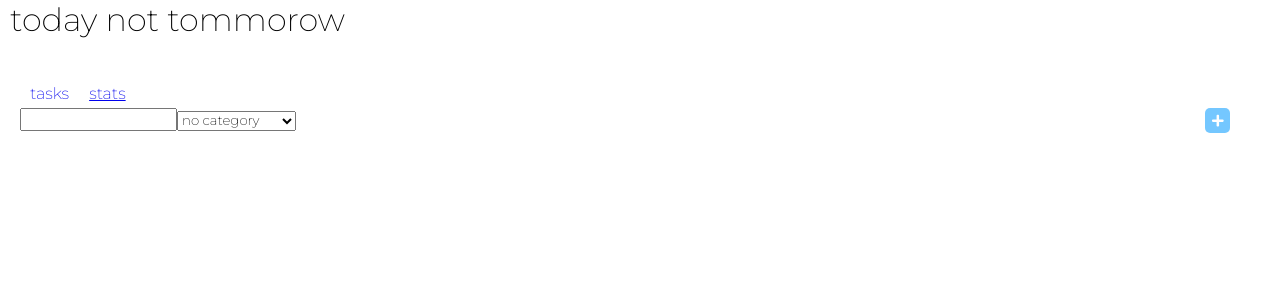
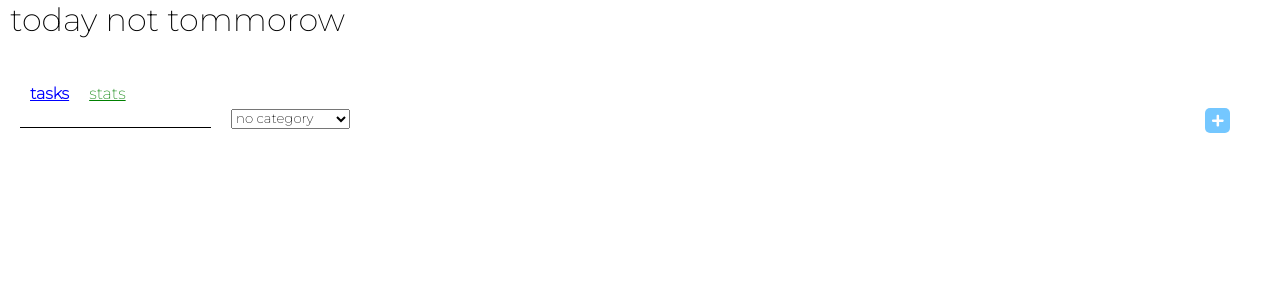
Before and after one commit to ikota2/today-not-tommorow, a React (Create React App) app: page / in a window 1280 px wide. Shown: the top 300 px of the page. Built offline with nearby package versions, Linux system fonts and the light colour scheme.

Commit message:
navLink and activeClassName, css

```diff
--- a/package.json
+++ b/package.json
@@ -13,7 +13,8 @@
     "react": "^16.13.1",
     "react-dom": "^16.13.1",
     "react-router-dom": "^5.2.0",
-    "react-scripts": "3.4.3"
+    "react-scripts": "3.4.3",
+    "redux": "^4.0.5"
   },
   "scripts": {
     "start": "react-scripts start",
--- a/src/components/Form/form.css
+++ b/src/components/Form/form.css
@@ -1,16 +1,20 @@
+@import url("https://fonts.googleapis.com/css2?family=Lato:wght@100;300;400;700;900&display=swap");
 .form__form {
   display: flex;
   justify-content: space-between;
 }
 
 .form__input {
-  /* border-bottom: 1px solid lightblue; */
-  width: 50%;
+  border: 0;
+  border-bottom: 1px solid black;
   font-size: 1em;
+  margin-right: 20px;
 }
 
 .form__input:focus {
-  border-color: lightseagreen;
+  border: 0;
+  outline: none;
+  border-bottom: 1px solid blue;
 }
 
 .form__approveButton {
@@ -36,3 +40,8 @@
 .form__approveButton:active {
   transform: scale(0.9);
 }
+
+option {
+  font-family: "Lato", sans-serif;
+  font-weight: 100;
+}
--- a/src/components/Form/form.js
+++ b/src/components/Form/form.js
@@ -47,27 +47,12 @@ export function Form({ onSubmit, defaultValue = "" }) {
             <option value="default" className="form__option">
               no category
             </option>
-            <option value="home" className="form__option_home">
-              home
-            </option>
-            <option value="work" className="form__option_work">
-              work
-            </option>
-            <option value="education" className="form__option_education">
-              education
-            </option>
-            <option value="shopping" className="form__option_shopping">
-              shopping
-            </option>
-            <option
-              value="entertainment"
-              className="form__option_entertainment"
-            >
-              entertainment
-            </option>
-            <option value="health" className="form__option_health">
-              health
-            </option>
+            <option value="home">home</option>
+            <option value="work">work</option>
+            <option value="education">education</option>
+            <option value="shopping">shopping</option>
+            <option value="entertainment">entertainment</option>
+            <option value="health">health</option>
           </select>
         </div>
         <button type="submit" className="form__approveButton">
--- a/src/components/Main/main.css
+++ b/src/components/Main/main.css
@@ -14,3 +14,16 @@ nav {
   padding: 5px 10px;
   /* background-color: rgba(54, 192, 151, 0.993); */
 }
+
+.homeLink {
+  color: green;
+}
+
+.homeLink_active {
+  color: blue;
+  font-weight: 900;
+}
+
+.homeLink:hover {
+  text-decoration: none;
+}
--- a/src/components/Main/main.js
+++ b/src/components/Main/main.js
@@ -1,5 +1,5 @@
 import React from "react";
-import { BrowserRouter, Route, Link } from "react-router-dom";
+import { BrowserRouter, Route, NavLink } from "react-router-dom";
 import "./main.css";
 // import { Calendar } from "../Calendar/calendar";
 import { Stats } from "../Stats/stats";
@@ -12,7 +12,9 @@ const linkStyle = {
 const defaultLinkStyle = {
   textDecoration: "underline",
 };
-// const currentPath = document.location.pathname;
+// const linkStyle = {
+//   link:active ????
+// }
 export function Main() {
   console.log(document.location.pathname);
   return (
@@ -20,28 +22,33 @@ export function Main() {
       <div className="main">
         <nav>
           <div className="main__nav_link">
-            <Link
+            <NavLink
+              className="homeLink"
+              activeClassName="homeLink_active"
               to="/"
-              style={
-                document.location.pathname === "/"
-                  ? linkStyle
-                  : defaultLinkStyle
-              }
+              exact
+              // style={
+              //   document.location.pathname === "/"
+              //     ? linkStyle
+              //     : defaultLinkStyle
+              // }
             >
               tasks
-            </Link>
+            </NavLink>
           </div>
           <div className="main__nav_link">
-            <Link
+            <NavLink
+              className="homeLink"
+              activeClassName="homeLink_active"
               to="/stats"
-              style={
-                document.location.pathname === "/stats"
-                  ? linkStyle
-                  : defaultLinkStyle
-              }
+              // style={
+              //   document.location.pathname === "/stats"
+              //     ? linkStyle
+              //     : defaultLinkStyle
+              // }
             >
               stats
-            </Link>
+            </NavLink>
           </div>
         </nav>
         <Route path="/" exact>
--- a/src/components/Task/task.css
+++ b/src/components/Task/task.css
@@ -1,3 +1,5 @@
+@import url("https://fonts.googleapis.com/css2?family=Lato:wght@300;400;700;900&display=swap");
+
 .task__wrapper {
   padding: 5px 0;
   display: flex;
@@ -24,6 +26,17 @@
 .task__date,
 .task__option {
   font-size: 0.8em;
+}
+
+.task__option {
+  font-family: "Lato", sans-serif;
+  font-weight: 700;
+  width: 140px;
+  color: white;
+  min-width: 20px;
+  padding: 2px 5px;
+  border-radius: 7px;
+  text-align: center;
 }
 
 .task__checkbox {
--- a/src/components/Task/task.js
+++ b/src/components/Task/task.js
@@ -45,56 +45,22 @@ export function Task({
   }
   const workStyle = {
     backgroundColor: "gray",
-    color: "white",
-    minWidth: "20px",
-    padding: "2px 5px",
-    borderRadius: "7px",
-    textAlign: "center",
   };
   const educationStyle = {
     backgroundColor: "black",
-    color: "white",
-    minWidth: "20px",
-    padding: "2px 5px",
-    borderRadius: "7px",
-    textAlign: "center",
   };
   const homeStyle = {
     backgroundColor: "rgba(68, 32, 196, 0.767)",
-    color: "white",
-    minWidth: "20px",
-    padding: "2px 5px",
-    borderRadius: "7px",
-    textAlign: "center",
   };
   const shoppingStyle = {
     backgroundColor: "crimson",
-    color: "white",
-    minWidth: "20px",
-    padding: "2px 5px",
-    borderRadius: "7px",
-    textAlign: "center",
   };
   const entertainmentStyle = {
     background:
-      "-moz-linear-gradient(top, #1e5799 0%, #2989d8 50%, #207cca 51%, #7db9e8 100%)",
-    background:
-      "-webkit-linear-gradient(top, #1e5799 0%,#2989d8 50%,#207cca 51%,#7db9e8 100%)",
-    background:
       "linear-gradient(to bottom, #1e5799 0%,#2989d8 50%,#207cca 51%,#7db9e8 100%)",
-    color: "white",
-    minWidth: "20px",
-    padding: "2px 5px",
-    borderRadius: "7px",
-    textAlign: "center",
   };
   const healthStyle = {
     backgroundColor: "green",
-    color: "white",
-    minWidth: "20px",
-    padding: "2px 5px",
-    borderRadius: "7px",
-    textAlign: "center",
   };
   const defaultStyle = {
     display: "none",
```
Also changed, not shown: 2 other files (tests, documents, lock files or other folders).
